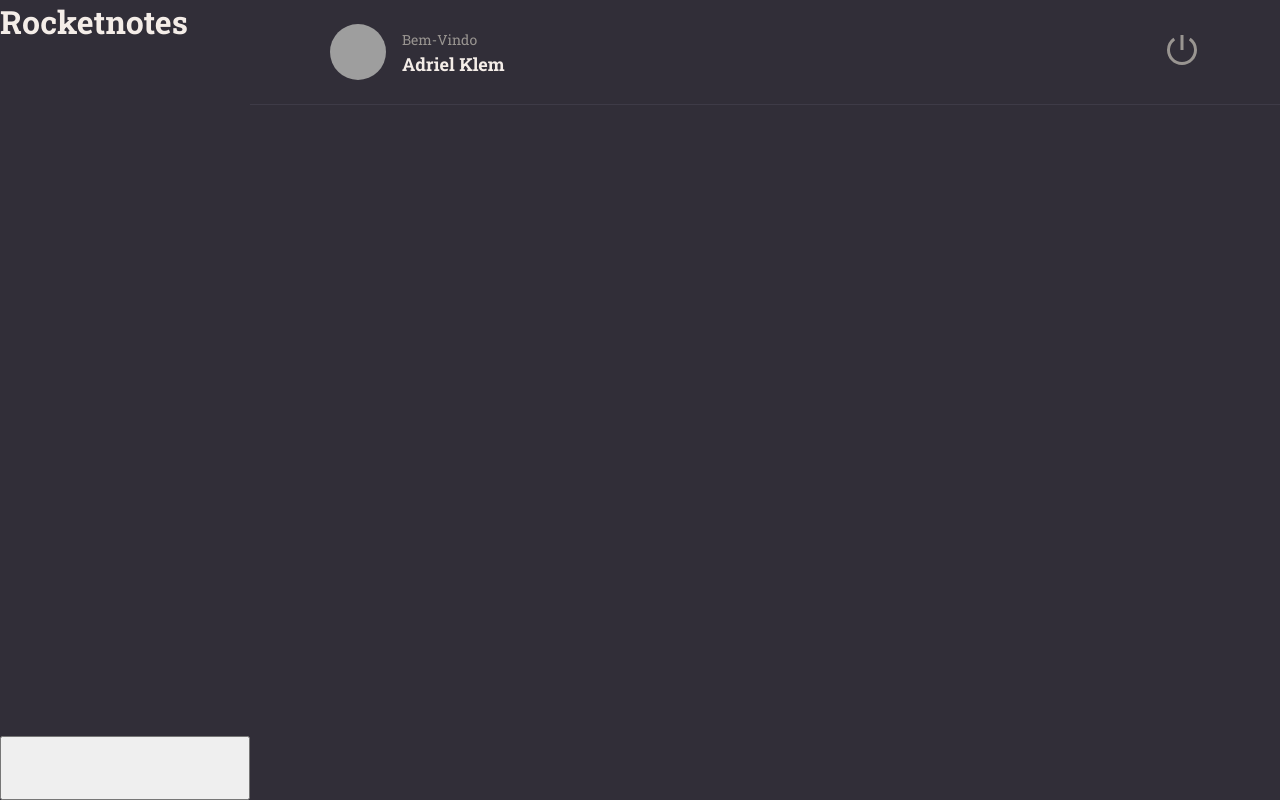
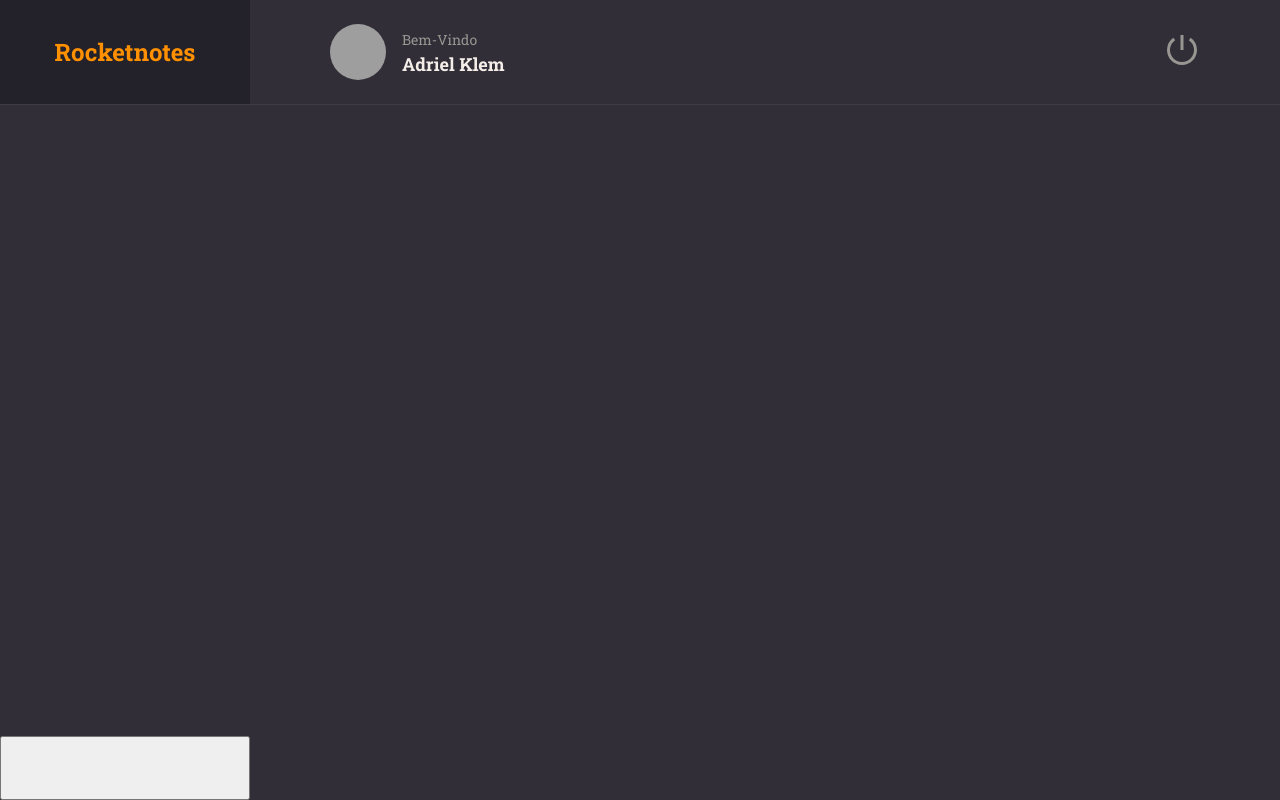
Before and after one commit to AdrielKlem/RocketNotes, a React (Vite) app: page / in a window 1280 px wide. Built offline with nearby package versions, Linux system fonts and the light colour scheme; grey boxes are pictures that could not be loaded.

Commit message:
update home brand styles

```diff
--- a/src/pages/Home/styles.js
+++ b/src/pages/Home/styles.js
@@ -18,6 +18,18 @@
 export const Brand = styled.div`
     grid-area: brand;
 
+    display: flex;
+    justify-content: center;
+    align-items: center;
+
+    border-bottom: 1px solid ${({ theme }) => theme.COLORS.BACKGROUND_700};
+
+    background-color: ${({ theme }) => theme.COLORS.BACKGROUND_900};
+
+    > h1 {
+        font-size: 24px;
+        color: ${({ theme }) => theme.COLORS.ORANGE};
+    }
 `
 export const Menu = styled.ul`
     grid-area: menu;
```
